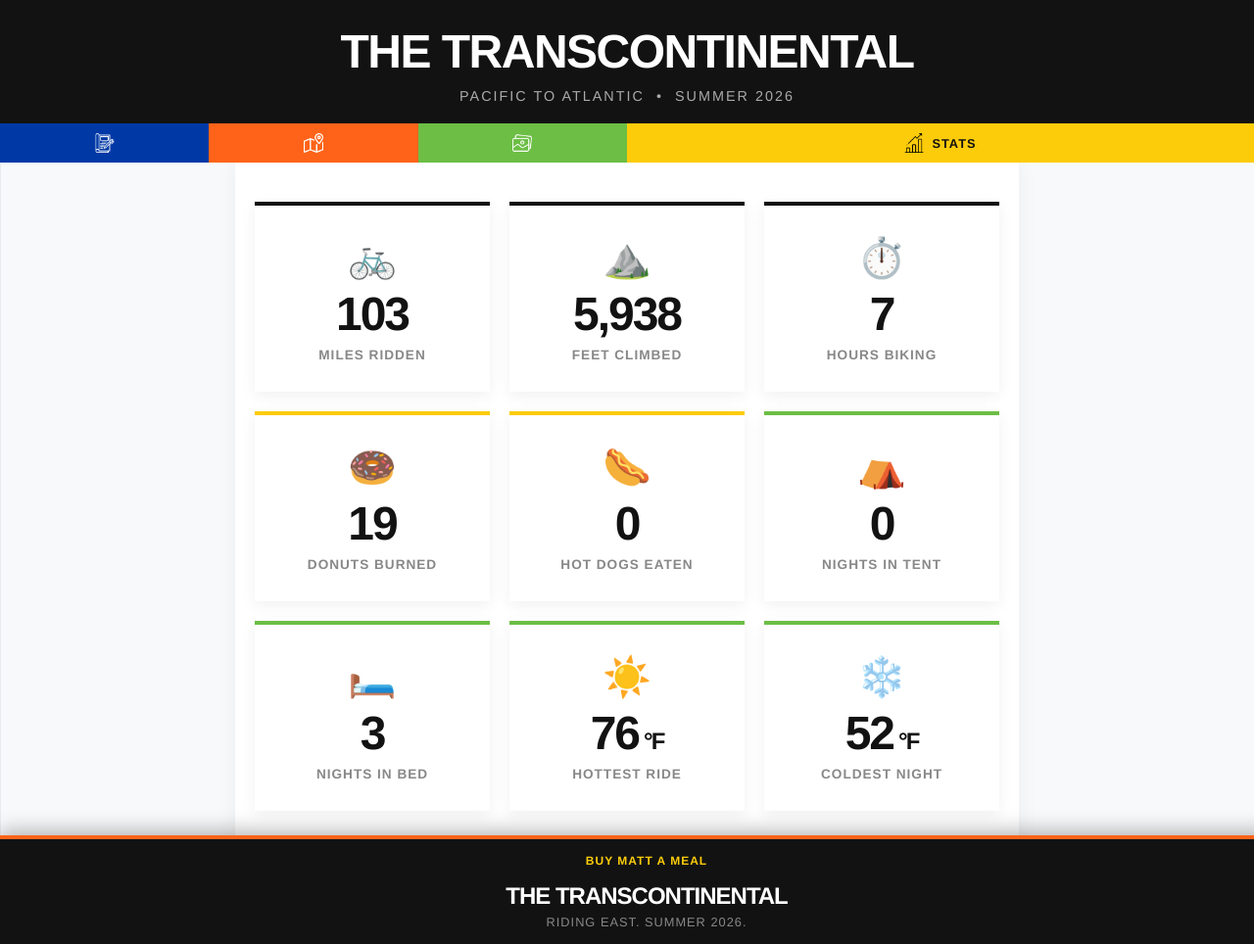
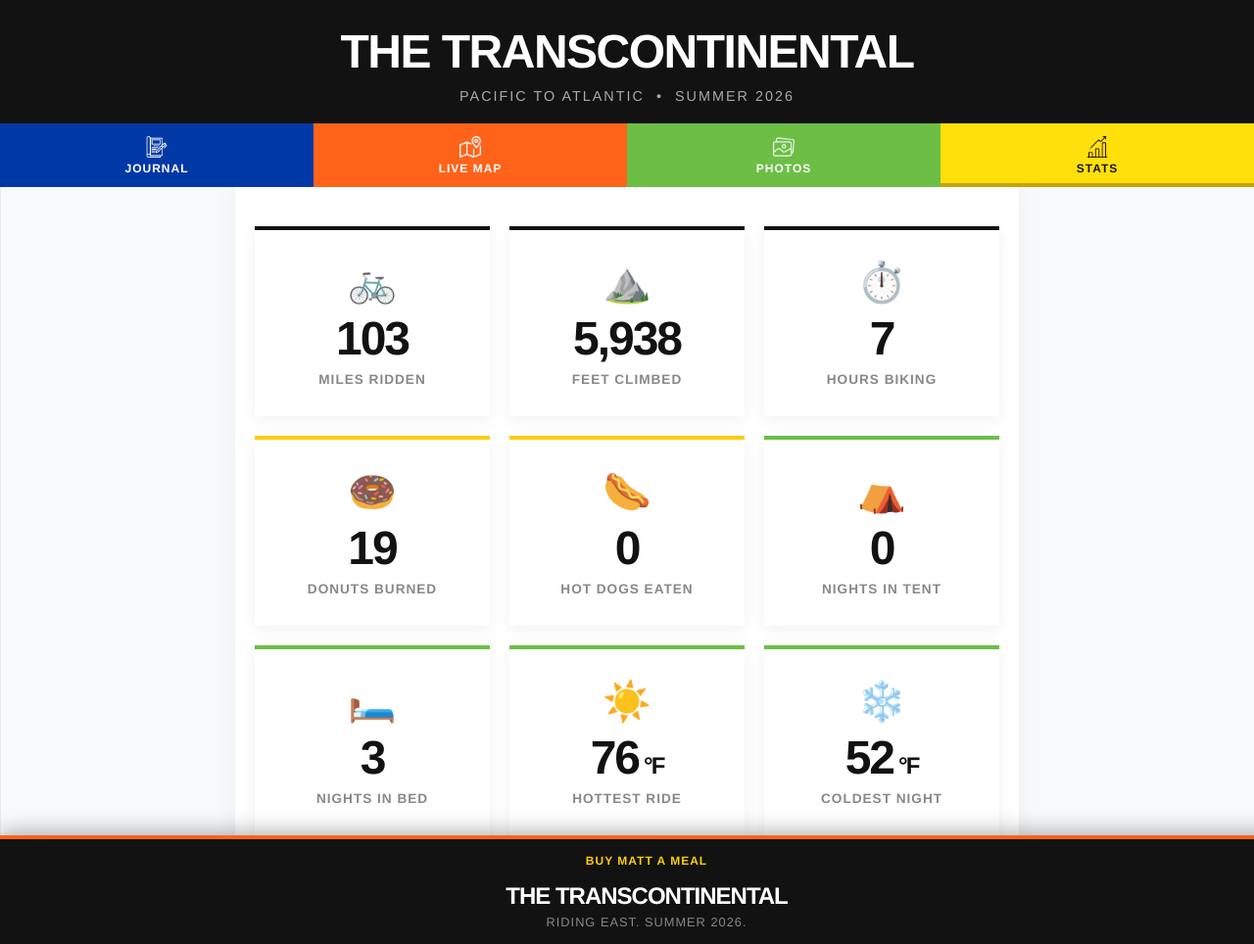
Before and after one commit to mschiller87/bike-tracker, a Jekyll site: the page built from stats.html, in a window 1280 px wide and 964 px high. Shown: the whole window at 98% size. Built offline with Jekyll 4.4.1, drawn with Linux system fonts in a browser that asks for light colours.

Commit message:
Update default.html
Changed tabs for mobile users

```diff
--- a/_layouts/default.html
+++ b/_layouts/default.html
@@ -30,23 +30,26 @@
         header h1 { font-size: clamp(1.5rem, 5vw, 3rem); font-weight: bold; text-transform: uppercase; letter-spacing: -1.5px; margin: 0; white-space: nowrap; }
         header p { font-size: clamp(0.65rem, 2vw, 0.9rem); text-transform: uppercase; letter-spacing: 2px; color: #aaa; margin-top: 10px; margin-bottom: 0; white-space: nowrap; }
 
-        .mta-tabs { display: flex; width: 100%; height: 40px; }
+        /* Updated Tabs: Text Always Visible */
+        .mta-tabs { display: flex; width: 100%; height: 65px; }
 
         .mta-tab {
             flex: 1;
-            display: flex; align-items: center; justify-content: center;
-            text-decoration: none; color: white; font-weight: bold; font-size: 0.8rem;
-            text-transform: uppercase; letter-spacing: 1px; overflow: hidden;
-            transition: flex 0.4s cubic-bezier(0.25, 1, 0.5, 1);
+            display: flex; flex-direction: column; align-items: center; justify-content: center;
+            text-decoration: none; color: white; font-weight: bold; font-size: 0.75rem;
+            text-transform: uppercase; letter-spacing: 1px; gap: 4px;
+            transition: background-color 0.2s ease;
         }
 
-        .tab-icon { width: 20px; height: 20px; flex-shrink: 0; filter: invert(1); }
+        .tab-icon { width: 22px; height: 22px; flex-shrink: 0; filter: invert(1); }
         .tab-yellow { color: #121212; }
         .tab-yellow .tab-icon { filter: none; }
 
-        .mta-tab span { opacity: 0; max-width: 0; white-space: nowrap; transition: all 0.4s ease; display: inline-block; }
-        .mta-tab:hover, .mta-tab.active { flex: 3; }
-        .mta-tab:hover span, .mta-tab.active span { opacity: 1; max-width: 150px; margin-left: 8px; }
+        .mta-tab span { display: block; white-space: nowrap; }
+
+        /* Subtle highlight for active tab */
+        .mta-tab:hover, .mta-tab.active { filter: brightness(1.1); box-shadow: inset 0 -4px 0 rgba(255,255,255,0.3); }
+        .tab-yellow:hover, .tab-yellow.active { box-shadow: inset 0 -4px 0 rgba(18,18,18,0.3); }
 
         .tab-blue   { background-color: #0039A6; }
         .tab-orange { background-color: #FF6319; }
@@ -58,14 +61,12 @@
             width: 100%;
             max-width: 800px; margin: 0 auto;
             background-color: white;
-            /* Added padding so the floating coffee bar doesn't cover your last post's content */
             padding-bottom: 70px;
             box-shadow: 0 0 20px rgba(0,0,0,0.05);
         }
 
         /* --- THE FIXED, DRAG-UP FOOTER --- */
         .site-footer {
-            /* Fixes the footer permanently to the bottom of the screen */
             position: fixed;
             bottom: 0;
             left: 0;
@@ -98,14 +98,13 @@
             max-height: 0;
             opacity: 0;
             overflow: hidden;
-            transition: all 0.5s cubic-bezier(0.175, 0.885, 0.32, 1.275); /* Gives it a slight "pop" as it reveals */
+            transition: all 0.5s cubic-bezier(0.175, 0.885, 0.32, 1.275);
             display: flex;
             flex-direction: column;
             align-items: center;
             gap: 5px;
         }
 
-        /* When the JS adds the .expanded class, this triggers */
         .site-footer.expanded .footer-hidden-text {
             max-height: 80px;
             opacity: 1;
@@ -130,9 +129,9 @@
 
         @media (max-width: 600px) {
             .header-text { padding: 12px 10px 10px 10px; }
-            .mta-tabs { height: 32px; }
-            .tab-icon { width: 16px; height: 16px; }
-            .mta-tab { font-size: 0.7rem; }
+            .mta-tabs { height: 55px; }
+            .tab-icon { width: 18px; height: 18px; }
+            .mta-tab { font-size: 0.65rem; }
             .site-footer { padding: 10px 15px; }
         }
     </style>
```
Also changed, not shown: other parts of _layouts/default.html (+1 -5 lines).
